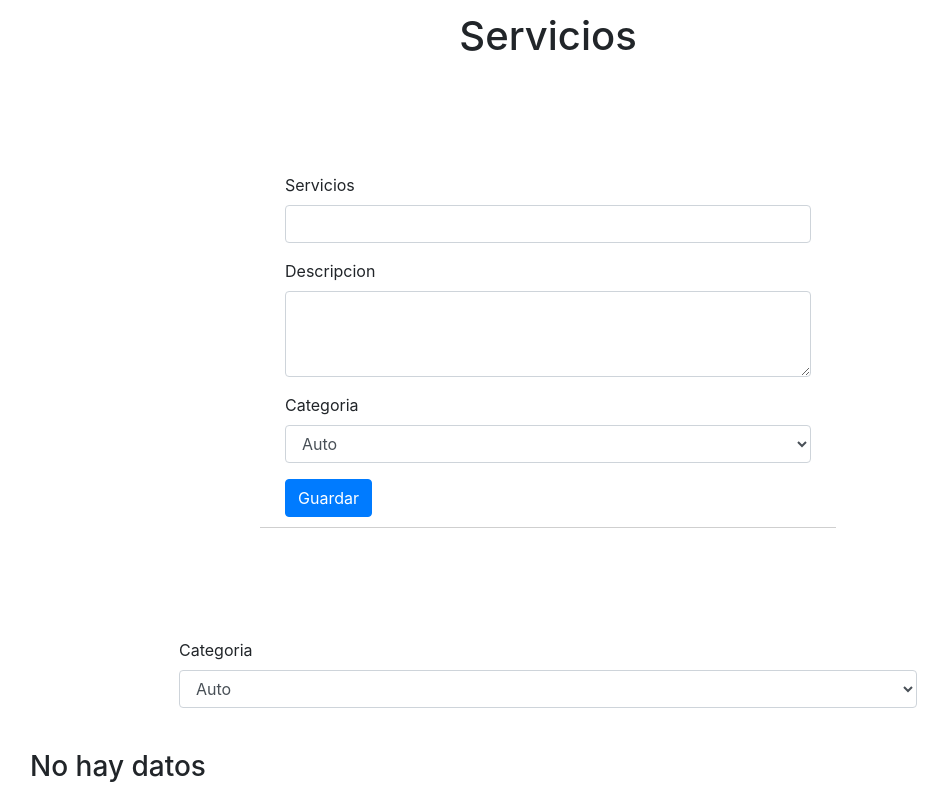
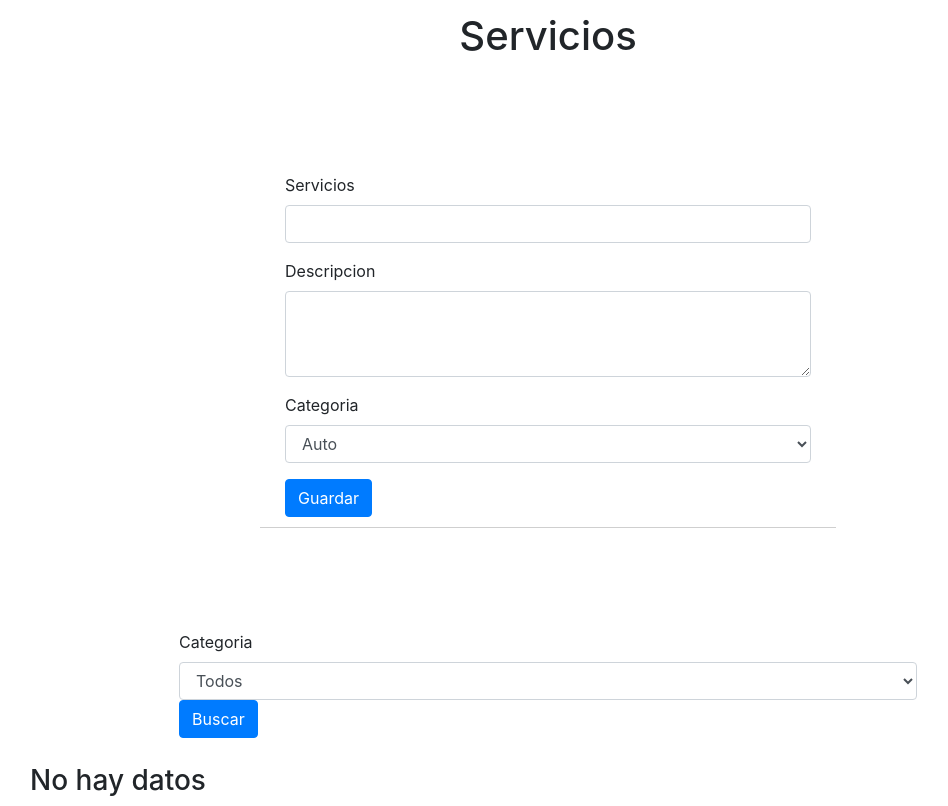
Before and after one commit to josecheo/soleraTest, a React (Create React App) app: page / in a window 1280 px wide. Shown: the whole page, without its empty margins (92-1040 px from the left). Built offline with nearby package versions, Linux system fonts and the light colour scheme.

Commit message:
ya puede filtrar, pero falta corregir algo

```diff
--- a/src/components/App.js
+++ b/src/components/App.js
@@ -10,6 +10,7 @@ class App extends Component {
     act: 0,
     index: "",
     alldata: [],
+    textFilter: "",
     data: {
       servicio: "",
       descripcion: "",
@@ -19,10 +20,17 @@ class App extends Component {
   //cojo los datos de los input
   handleChange = e => {
     this.setState({
+      textFilter: e.target.value,
       data: {
         ...this.state.data,
         [e.target.name]: e.target.value
       }
+    });
+  };
+
+  filterChange = e => {
+    this.setState({
+      textFilter: e.target.value
     });
   };
 
@@ -74,6 +82,30 @@ class App extends Component {
     this.setState({ alldata: alldata });
   };
 
+  handleFilter = () => {
+    let textFilter = this.state.textFilter;
+    let alldata = this.state.alldata;
+    // si es diferente a todo empiezo a filtrar
+    if (textFilter !== "Todos") {
+      let alldataFilter = alldata.filter(data => data.categoria === textFilter);
+      // aca valido si hay datos o no
+      if (alldataFilter.length === 0) {
+        alert("No hay datos");
+        this.setState({
+          alldata: alldata
+        });
+      } else {
+        // si encuentra datos actualizo el estado
+        this.setState({
+          alldata: alldataFilter
+        });
+      }
+    } else
+      this.setState({
+        alldata: alldata
+      });
+  };
+
   render() {
     return (
       <div className="Container_hero">
@@ -86,7 +118,11 @@ class App extends Component {
           />
         </div>
         <div className="Container__filter">
-          <Filter></Filter>
+          <Filter
+            onChange={this.filterChange}
+            onFilter={this.handleFilter}
+            filterData={this.state.textFilter}
+          ></Filter>
         </div>
 
         <Card
--- a/src/components/Filter.js
+++ b/src/components/Filter.js
@@ -7,11 +7,19 @@ class Filter extends React.Component {
         <div className="container">
           <div className="form-group">
             <label>Categoria</label>
-            <select onChange="" className="form-control" name="filter">
+            <select
+              onChange={this.props.onChange}
+              className="form-control"
+              name="filter"
+            >
+              <option>Todos</option>
               <option>Auto</option>
               <option>Salud</option>
               <option>Hogar</option>
             </select>
+            <div onClick={this.props.onFilter} className="btn btn-primary">
+              Buscar
+            </div>
           </div>
         </div>
       </React.Fragment>
```
Also changed, not shown: 1 other file (tests, documents, lock files or other folders).
